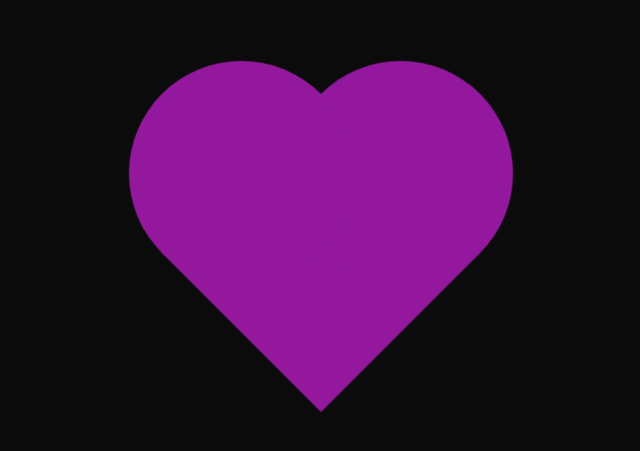
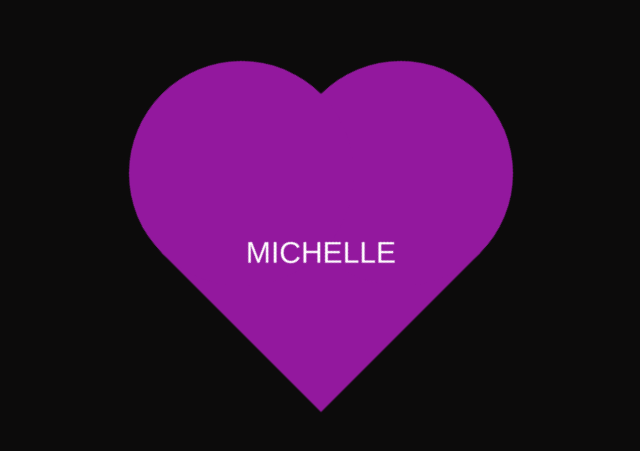
Before and after one commit to D-Hector143/Corazon, a plain HTML site: page corazon.html in a window 1280 px wide. Shown: the part 155-606 px from the top of the page, without its empty margins (319-959 px from the left). Drawn offline with Linux system fonts and the light colour scheme.

Commit message:
Update corazon.html

```diff
--- a/corazon.html
+++ b/corazon.html
@@ -74,7 +74,9 @@
 
 <body>
 
-    <div class="corazon"></div>
+    <div class="corazon">
+        <P>MICHELLE</P>
+    </div>
 
 </body>
 
```
